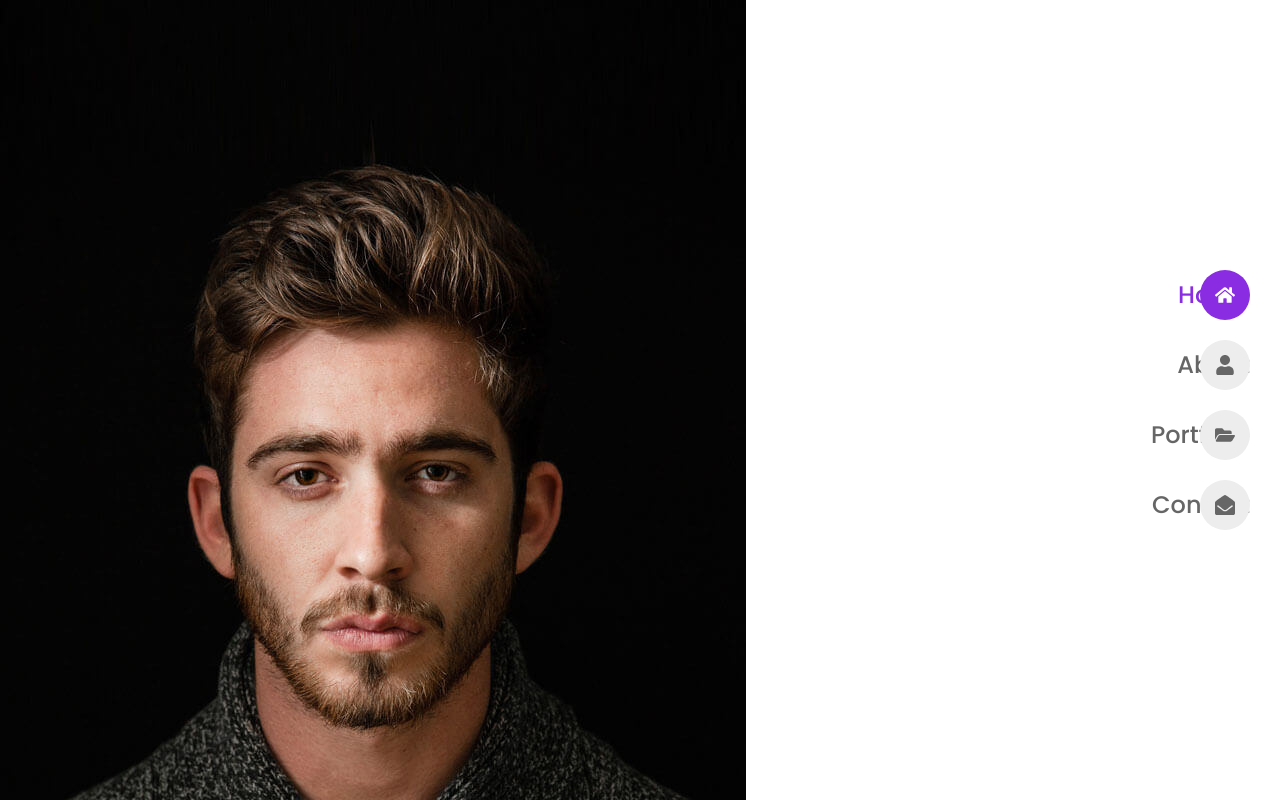
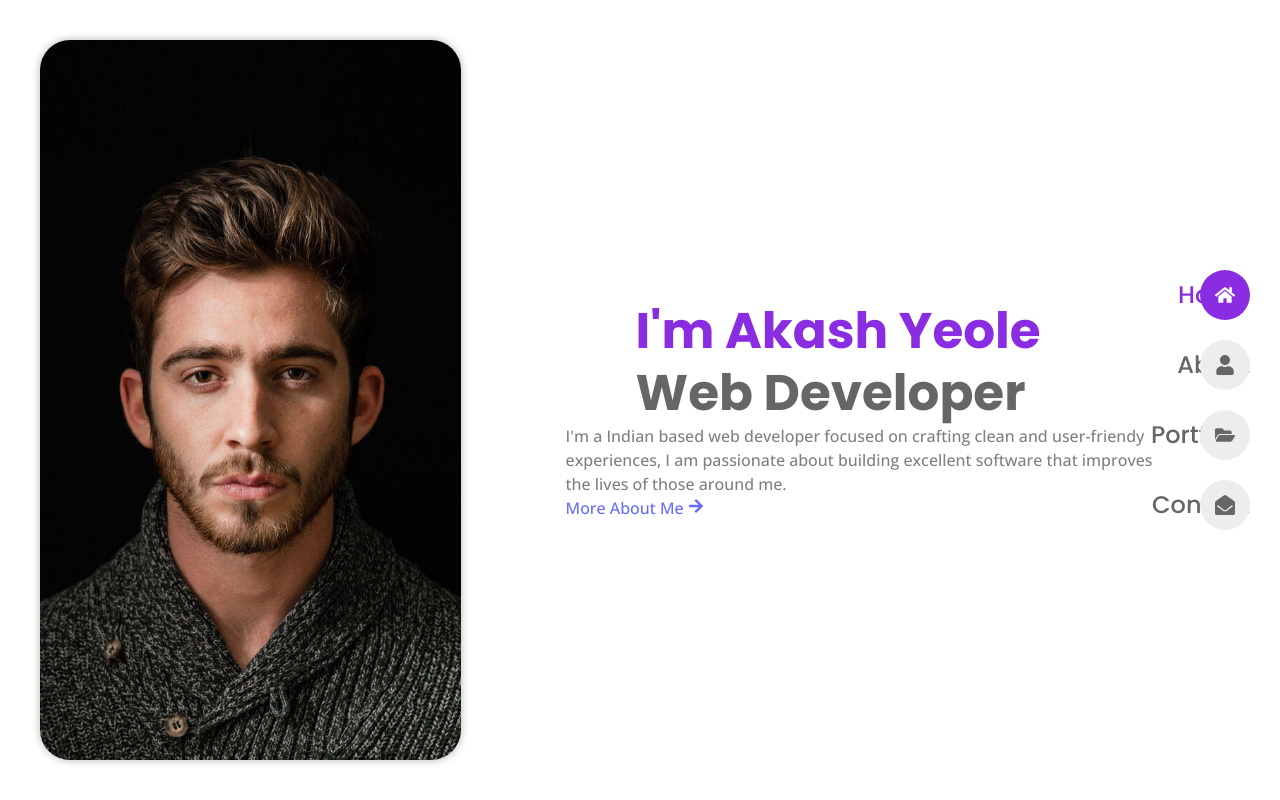
Before and after one commit to akashyeole/akashyeole.live, a React (Vite) app: page / in a window 1280 px wide. Shown: the top 800 px of the page. Built offline with nearby package versions, Linux system fonts and the light colour scheme; a web font is replaced by a local one.

Commit message:
home page inprogress

```diff
--- a/src/App.css
+++ b/src/App.css
@@ -83,3 +83,13 @@ textarea {
 img {
     max-width: 100%;
 }
+
+/* ================== REUSABLE CSS ================== */
+.grid {
+    display: grid;
+    gap: 30px;
+}
+
+.section {
+    padding-block: 70px;
+}
--- a/src/pages/home/Home.jsx
+++ b/src/pages/home/Home.jsx
@@ -1,11 +1,31 @@
 import React from 'react'
 import Profile from '../../assets/home.jpg'
 import { Link } from 'react-router-dom'
+import { FaArrowRight } from 'react-icons/fa'
+import './home.css'
 
 const Home = () => {
   return (
     <section className="home section grid">
       <img src={Profile} alt="" className="home__img" />
+      <div className="home__content">
+        <div className="home__data">
+          <h1 className="home__title">
+            <span>I'm Akash Yeole</span> Web Developer
+          </h1>
+
+          <p className="home__description">
+            I'm a Indian based web developer focused on crafting clean and user-friendy experiences, I am passionate about building excellent software that improves the lives of those around me.
+          </p>
+
+          <Link to='/about' className='button'>
+            More About Me{' '}
+            <span className='button__icon'>
+              <FaArrowRight/>
+            </span>
+          </Link>
+        </div>
+      </div>
     </section>
   )
 }
--- a/src/pages/home/home.css
+++ b/src/pages/home/home.css
@@ -0,0 +1,41 @@
+.home {
+    grid-template-columns: 4.32fr 7.68fr;
+    align-items: center;
+    padding: 40px;
+    height: 100vh;
+}
+
+.home__img {
+    height: 100%;
+    object-fit: cover;
+    border-radius: 30px;
+    box-shadow: 0 0 8px hsla(0, 0%, 0%, 0.3);
+}
+
+.home__data {
+    max-width: 600px;
+    margin-inline: auto;
+    padding-top: 20px;
+}
+
+.home__title {
+    position: relative;
+    font-size: var(--h1-font-size);
+    line-height: 1.24;
+    padding-left: 70px;
+}
+
+.home__title span {
+    color: var(--first-color);
+}
+
+.home__title::before {
+    content: '';
+    position: absolute;
+    left: 0;
+    top: 22%;
+    width: 40px;
+    height: 5p;
+    border-radius: 10px;
+    background-color: var(--first-color);
+}
```
